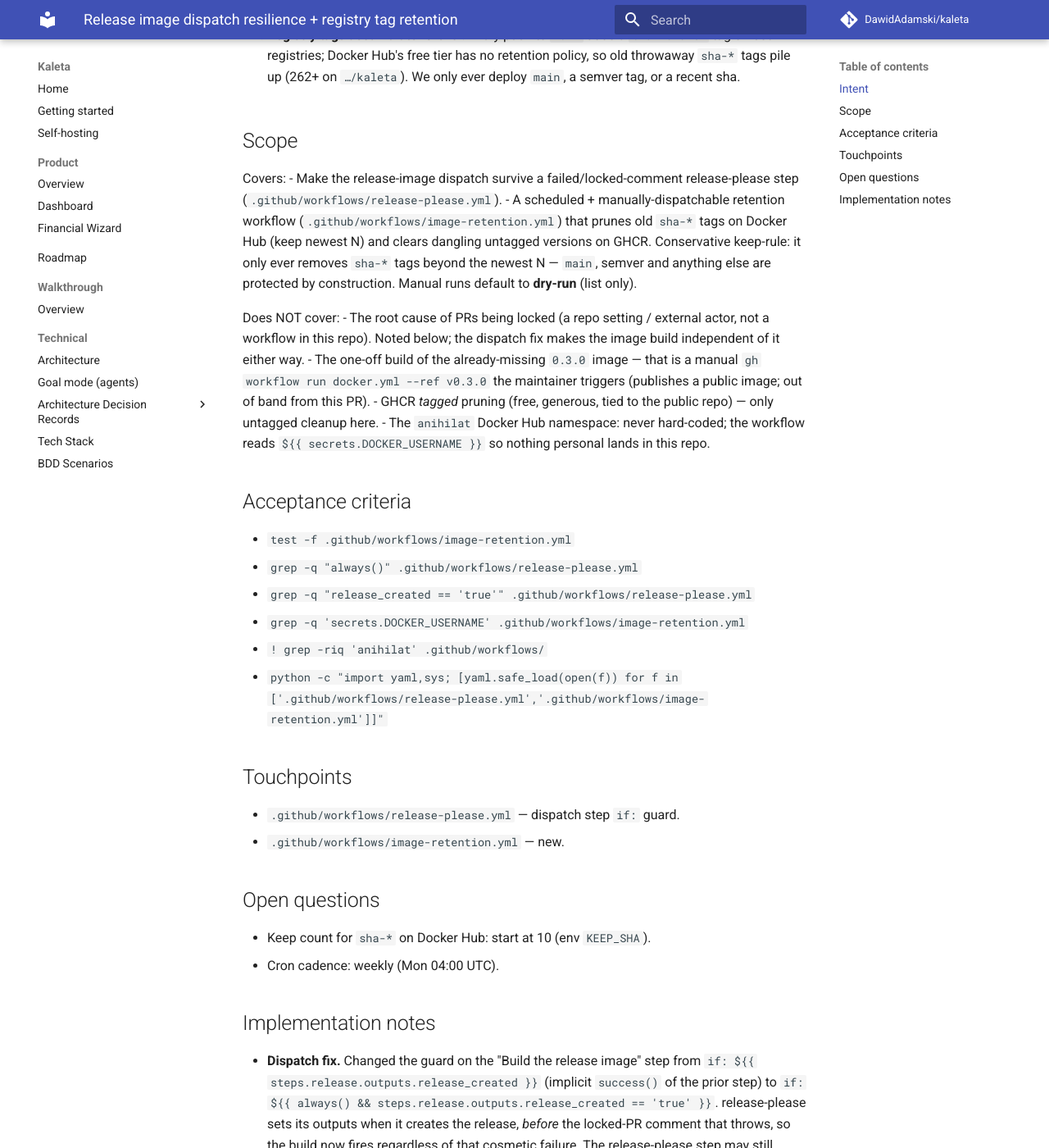
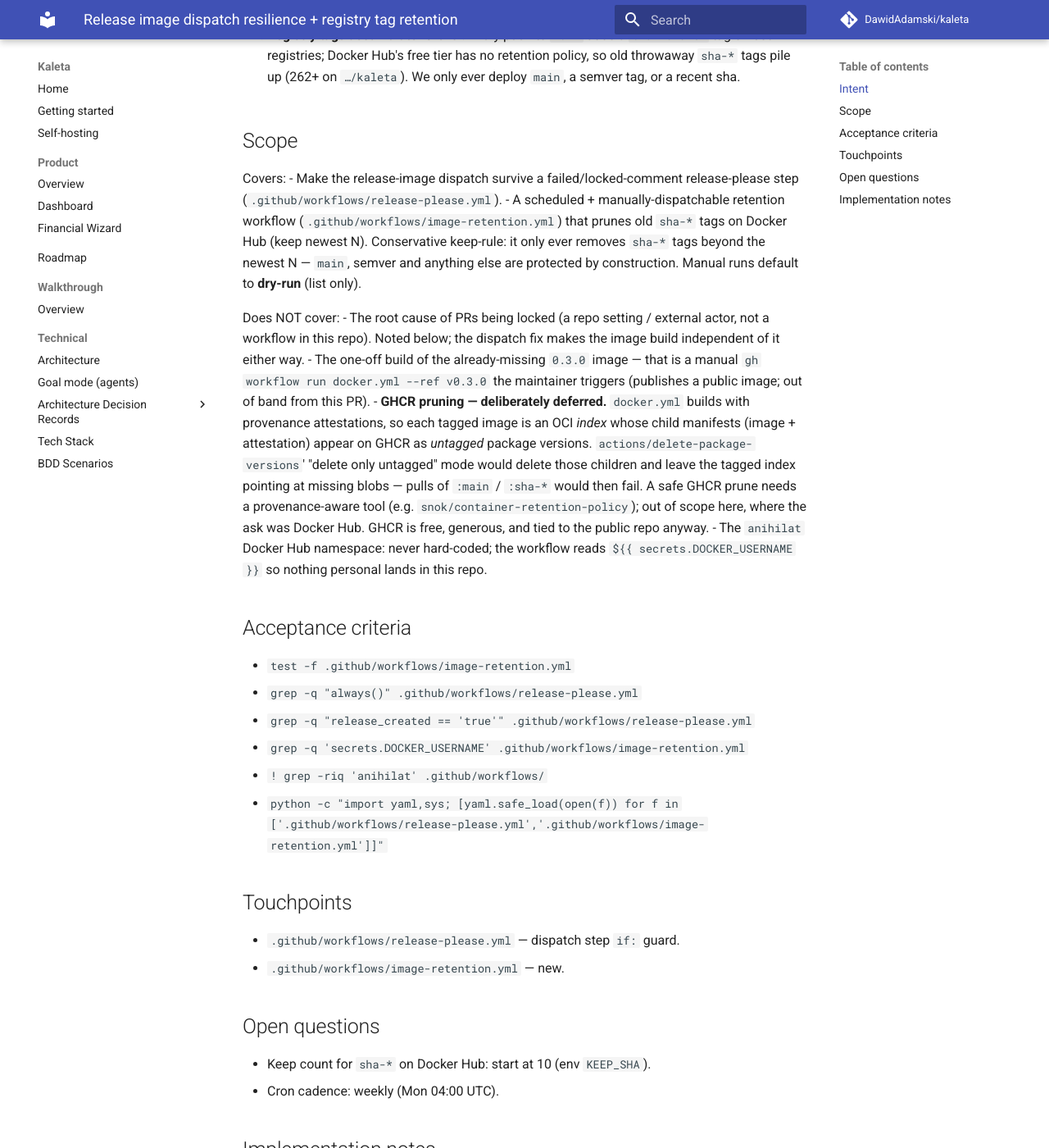
Before and after one commit to DawidAdamski/kaleta, an MkDocs documentation site: the page built from docs/plans/ci-release-image-and-retention.md, in a window 1280 px wide and 1400 px high, scrolled down 505 px. Shown: the whole window at 82% size. Built offline with MkDocs 1.6.1 and Material for MkDocs 9.7.7, drawn with Linux system fonts in a browser that asks for light colours; comment, search, counter and statistics services are not loaded; some of the changed text lies outside the part shown.

Commit message:
ci: drop unsafe GHCR untagged prune, add concurrency (review)
Reviewer flagged the GHCR job: docker.yml builds with provenance
attestations, so tagged images are OCI indexes whose child manifests show
up as *untagged* GHCR versions. delete-only-untagged-versions would delete
those children and leave tagged indexes pointing at missing blobs, breaking
pulls of :main / :sha-*. Remove the GHCR job; document it as out of scope
(needs a provenance-aware pruner). Add a concurrency group so cron and a
manual run can't overlap. Note the Docker Hub PAT needs delete scope.

Co-Authored-By: Claude Opus 4.8 <noreply@anthropic.com>

```diff
--- a/docs/plans/ci-release-image-and-retention.md
+++ b/docs/plans/ci-release-image-and-retention.md
@@ -36,10 +36,10 @@ Covers:
   release-please step (`.github/workflows/release-please.yml`).
 - A scheduled + manually-dispatchable retention workflow
   (`.github/workflows/image-retention.yml`) that prunes old `sha-*` tags
-  on Docker Hub (keep newest N) and clears dangling untagged versions on
-  GHCR. Conservative keep-rule: it only ever removes `sha-*` tags beyond
-  the newest N — `main`, semver and anything else are protected by
-  construction. Manual runs default to **dry-run** (list only).
+  on Docker Hub (keep newest N). Conservative keep-rule: it only ever
+  removes `sha-*` tags beyond the newest N — `main`, semver and anything
+  else are protected by construction. Manual runs default to **dry-run**
+  (list only).
 
 Does NOT cover:
 - The root cause of PRs being locked (a repo setting / external actor, not
@@ -48,8 +48,15 @@ Does NOT cover:
 - The one-off build of the already-missing `0.3.0` image — that is a
   manual `gh workflow run docker.yml --ref v0.3.0` the maintainer triggers
   (publishes a public image; out of band from this PR).
-- GHCR *tagged* pruning (free, generous, tied to the public repo) — only
-  untagged cleanup here.
+- **GHCR pruning — deliberately deferred.** `docker.yml` builds with
+  provenance attestations, so each tagged image is an OCI *index* whose
+  child manifests (image + attestation) appear on GHCR as *untagged*
+  package versions. `actions/delete-package-versions`' "delete only
+  untagged" mode would delete those children and leave the tagged index
+  pointing at missing blobs — pulls of `:main` / `:sha-*` would then fail.
+  A safe GHCR prune needs a provenance-aware tool (e.g.
+  `snok/container-retention-policy`); out of scope here, where the ask was
+  Docker Hub. GHCR is free, generous, and tied to the public repo anyway.
 - The `anihilat` Docker Hub namespace: never hard-coded; the workflow
   reads `${{ secrets.DOCKER_USERNAME }}` so nothing personal lands in this
   repo.
@@ -88,12 +95,18 @@ Does NOT cover:
   strictly `^sha-` tags, sorts by `last_updated` desc, keeps `KEEP_SHA=10`,
   deletes the tail. `main`/`latest`/semver are unreachable by the selector.
   Manual dispatch defaults to `dry_run: true` (list only); the weekly cron
-  prunes for real. GHCR side only clears dangling *untagged* digests via
-  `actions/delete-package-versions@v5` (no tag ever removed), skipped on
-  manual dry-runs since that action has no preview mode.
+  prunes for real. A `concurrency` group stops a manual run and the cron
+  from overlapping.
+- **GHCR dropped from scope (review finding).** The first draft added an
+  `actions/delete-package-versions@v5` "delete untagged" job for GHCR; the
+  reviewer correctly flagged that provenance attestations make tagged images
+  OCI indexes whose children are *untagged* versions, so that job would
+  corrupt tagged images. Removed; see Scope → Does NOT cover.
 - **Secrets / privacy.** The prune job sets `environment: DOCKER_HUB` to reach
   `DOCKER_USERNAME`/`DOCKER_TOKEN` (same gate as `docker.yml`); the namespace
   is read from the secret, never hard-coded, so the `anihilat` handle stays
   out of this repo.
 - **Docker Hub auth.** `POST /v2/users/login/` with the PAT as `password`
-  yields a JWT; API calls use `Authorization: JWT <token>`.
+  yields a JWT; API calls use `Authorization: JWT <token>`. The PAT needs
+  **delete** scope, or the `DELETE /tags/<name>/` call returns 401/403 —
+  `DOCKER_TOKEN` may need widening from the push-only scope docker.yml uses.
```
Also changed, not shown: 1 other file.
